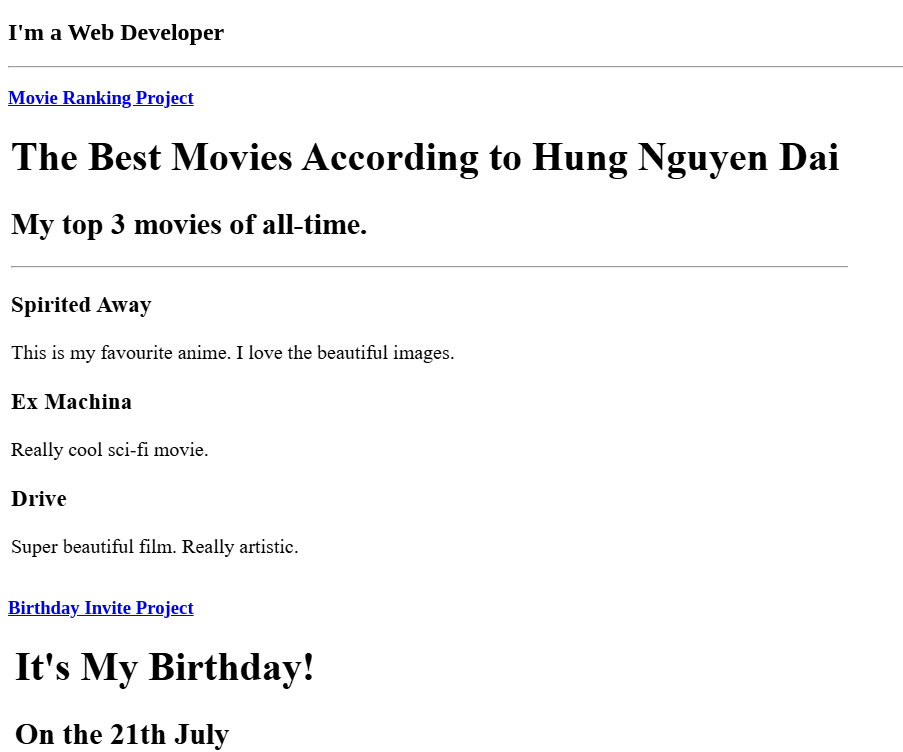
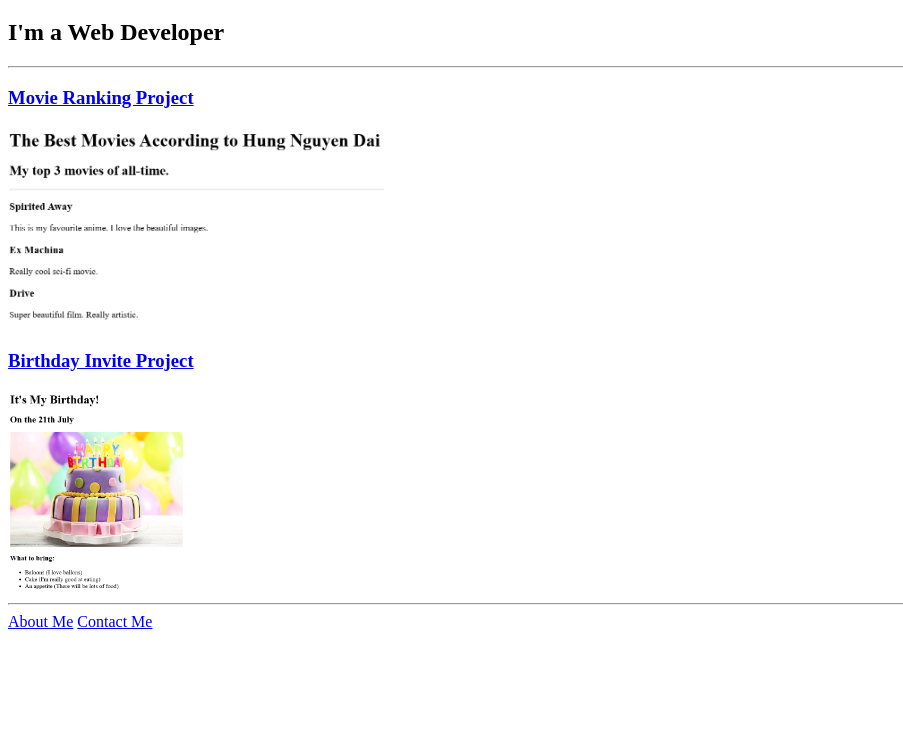
Before and after one commit to Redamancy2107/html-portfolio, a plain HTML site: page index.html in a window 1280 px wide. Shown: the part 61-813 px from the top of the page, without its empty margins (0-903 px from the left). Drawn offline with Linux system fonts and the light colour scheme.

Commit message:
Add files via upload

```diff
--- a/index.html
+++ b/index.html
@@ -27,9 +27,12 @@ https://developer.mozilla.org/en-US/docs/Web/HTML/Element/img#attr-height -->
     <hr />
 
     <a href="./public/movie-ranking.html"><h3>Movie Ranking Project</h3></a>
-    <img src="./assets/images/movie-ranking.png" alt="movie-ranking" />
+    <img src="./assets/images/movie-ranking.png" alt="movie-ranking" height="200" />
     <a href="./public/birthday-invite.html"><h3>Birthday Invite Project</h3></a>
-    <img src="./assets/images/birthday-invite.png" alt="birthday-invite" />
+    <img src="./assets/images/birthday-invite.png" alt="birthday-invite" height="200" />
     <hr />
+
+    <a href="./public/about.html">About Me</a>
+    <a href="./public/contact.html">Contact Me</a>
   </body>
 </html>
```
